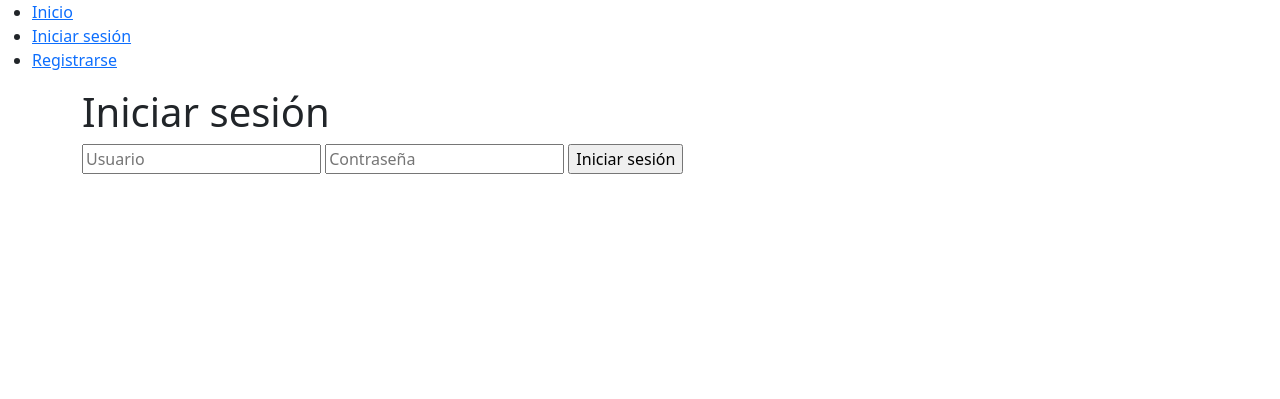
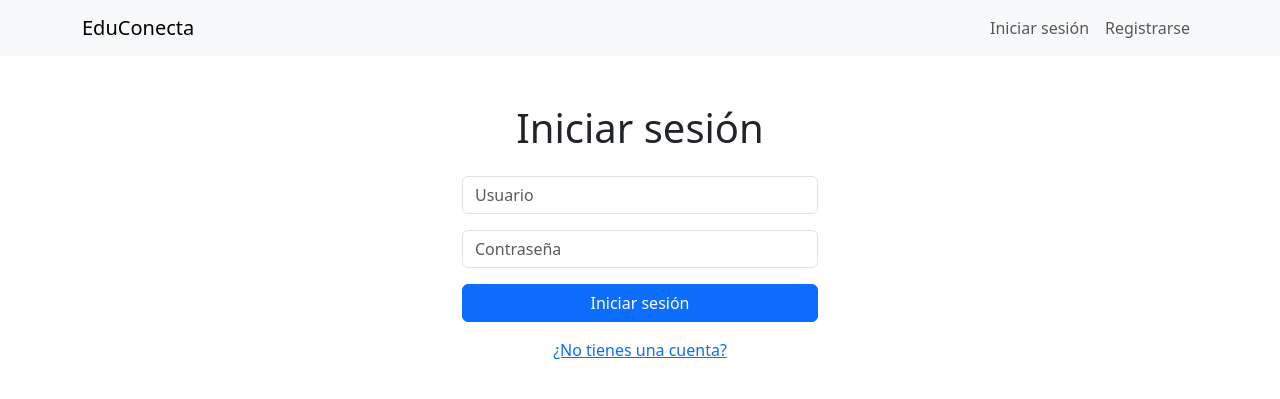
Before and after one commit to sebg02/EduConecta---Django, a Django app: template EduPlatform/templates/login.html in a window 1280 px wide. Shown: the top 399 px of the page. Run offline with Django 3.2, Linux system fonts and the light colour scheme; the template is opened without the code that fills it, so the values that code supplies are empty.

Commit message:
Add styles in templates

```diff
--- a/EduPlatform/templates/EduClasses/create-class.html
+++ b/EduPlatform/templates/EduClasses/create-class.html
@@ -1,13 +1,14 @@
 {% extends "layouts/base.html" %}
 
 {% block content %}
-<h3>hola mundo</h3>
+<div class="container mt-5">
     <form action="" method="POST">
         {% csrf_token %}
         {{ form }}
         <hr>
         {{ formset }}
-    <button>Enviar</button>
+        <button type="submit" class="btn btn-primary mt-2">Enviar</button>
     </form>
+</div>
 
 {% endblock  %}
--- a/EduPlatform/templates/Student/student-home.html
+++ b/EduPlatform/templates/Student/student-home.html
@@ -21,7 +21,7 @@
         </div>
         {% endfor %}
     {% endif %}
-    <h2>Clases disponibles:</h2>
+    <h2 class="mt-4">Clases disponibles:</h2>
 
     {% include "layouts/filters.html" %}
 
--- a/EduPlatform/templates/edit/delete-user.html
+++ b/EduPlatform/templates/edit/delete-user.html
@@ -2,6 +2,7 @@
 
 {% block content %}
 
+<div class="container">
     <form action="" method="POST">
         {% csrf_token %}
         <p>¿Estás seguro de querer eliminar tu cuenta?</p>
@@ -10,6 +11,7 @@
 
 
     </form>
+</div>
 {{ error }}
 
 {% endblock  %}
--- a/EduPlatform/templates/edit/edit-teacher-profile.html
+++ b/EduPlatform/templates/edit/edit-teacher-profile.html
@@ -1,12 +1,14 @@
 {% extends 'layouts/base.html' %}
 
 {% block content %}
+<div class="container mt-5">
     <h1>Editar perfil</h1>
     <p>Modifique sus datos</p>
     <form action="" method="POST">
         {% csrf_token %}
-        {{ form }}
-        <input type="submit" value="Guardar">
+        {{ form }} <!-- Los campos ya tienen las clases de Bootstrap definidas en forms.py -->
+        <input type="submit" value="Guardar" class="btn btn-primary mt-3">
     </form>
+</div>
 
 {% endblock  %}
--- a/EduPlatform/templates/layouts/base.html
+++ b/EduPlatform/templates/layouts/base.html
@@ -5,7 +5,7 @@
     <meta name="viewport" content="width=device-width, initial-scale=1.0">
     <link rel="shortcut icon" href="#" type="image/x-icon">
     <link href="https://cdn.jsdelivr.net/npm/bootstrap@5.3.3/dist/css/bootstrap.min.css" rel="stylesheet" integrity="sha384-QWTKZyjpPEjISv5WaRU9OFeRpok6YctnYmDr5pNlyT2bRjXh0JMhjY6hW+ALEwIH" crossorigin="anonymous">
-    <title>Documento</title>
+    <title>EduConecta</title>
 </head>
 <body>
     {% include "layouts/header.html" %}
--- a/EduPlatform/templates/layouts/header.html
+++ b/EduPlatform/templates/layouts/header.html
@@ -1,23 +1,44 @@
 <header>
-    <nav>
-        <ul>
+    <nav class="navbar navbar-expand-lg navbar-light bg-light">
+        <div class="container">
+            <a class="navbar-brand" href="{% url 'index' %}">EduConecta</a>
+            <button class="navbar-toggler" type="button" data-bs-toggle="collapse" data-bs-target="#navbarNav" aria-controls="navbarNav" aria-expanded="false" aria-label="Toggle navigation">
+                <span class="navbar-toggler-icon"></span>
+            </button>
+            <div class="collapse navbar-collapse" id="navbarNav">
+                <ul class="navbar-nav ms-auto">
                     {% if user.is_authenticated %}
-                <li><a href="{% url "home" %}">Home</a></li>
-                <li><a href="{% url "log_out" %}">Cerrar sesión</a></li>
-                <li><a href="{% url "delete-user" %}">Eliminar perfil</a></li>
+                        <li class="nav-item">
+                            <a class="nav-link" href="{% url 'home' %}">Inicio</a>
+                        </li>
+                        <li class="nav-item">
+                            <a class="nav-link" href="{% url 'delete-user' %}">Eliminar perfil</a>
+                        </li>
                         {% for group in request.user.groups.all %}
                         {% if group.name == "Students" %}
-                        <li><a href="{% url "edit-student" %}">Editar perfil</a></li>
+                        <li class="nav-item">
+                            <a class="nav-link" href="{% url 'edit-student' %}">Editar perfil (Estudiante)</a>
+                        </li>
                         {% elif group.name == "Teachers" %}
-                        <li><a href="{% url "edit-teacher" %}">Editar perfil</a></li>
+                        <li class="nav-item">
+                            <a class="nav-link" href="{% url 'edit-teacher' %}">Editar perfil (Profesor)</a>
+                        </li>
                         {% endif %}
                         {% endfor %}
+                        <li class="nav-item">
+                            <a class="nav-link" href="{% url 'log_out' %}">Cerrar sesión</a>
+                        </li>
                     {% else %}
-                <li><a href="{% url "index" %}">Inicio</a></li>
-                <li><a href="{% url "log_in" %}">Iniciar sesión</a></li>
-                <li><a href="{% url "sign_in" %}">Registrarse</a></li>
 
+                        <li class="nav-item">
+                            <a class="nav-link" href="{% url 'log_in' %}">Iniciar sesión</a>
+                        </li>
+                        <li class="nav-item">
+                            <a class="nav-link" href="{% url 'sign_in' %}">Registrarse</a>
+                        </li>
                     {% endif %}
                 </ul>
+            </div>
+        </div>
     </nav>
 </header>
--- a/EduPlatform/templates/login.html
+++ b/EduPlatform/templates/login.html
@@ -2,13 +2,24 @@
 
 {% block content %}
 <div class="container">
-    <h1>Iniciar sesión</h1>
-    <form action="" method="POST">
-        {% csrf_token %}
-        <input type="text" name="username" placeholder="Usuario">
-        <input type="password" name="password" placeholder="Contraseña">
-        <input type="submit" value="Iniciar sesión">
-    </form>
-    {{ error }}
+    <div class="row justify-content-center mt-5">
+        <div class="col-md-4">
+            <h1 class="text-center">Iniciar sesión</h1>
+            <form action="" method="POST" class="mt-4">
+                {% csrf_token %}
+                <div class="mb-3">
+                    <input type="text" name="username" placeholder="Usuario" class="form-control" required>
+                </div>
+                <div class="mb-3">
+                    <input type="password" name="password" placeholder="Contraseña" class="form-control" required>
+                </div>
+                <button type="submit" class="btn btn-primary w-100">Iniciar sesión</button>
+            </form>
+            {% if error %}
+                <div class="alert alert-danger mt-3">{{ error }}</div>
+            {% endif %}
+            <a href="{% url 'sign_in' %}" class="d-block text-center mt-3">¿No tienes una cuenta?</a>
+        </div>
+    </div>
 </div>
 {% endblock  %}
```
Also changed, not shown: EduPlatform/forms.py (+46 -26 lines), EduPlatform/templates/edit/edit-student-profile.html (+5 -2 lines), EduPlatform/templates/index.html (+79 -1 lines), EduPlatform/templates/signin.html (+15 -7 lines), EduPlatform/views.py (+6 -14 lines). Lines whose indentation alone changed are shown as unchanged.
